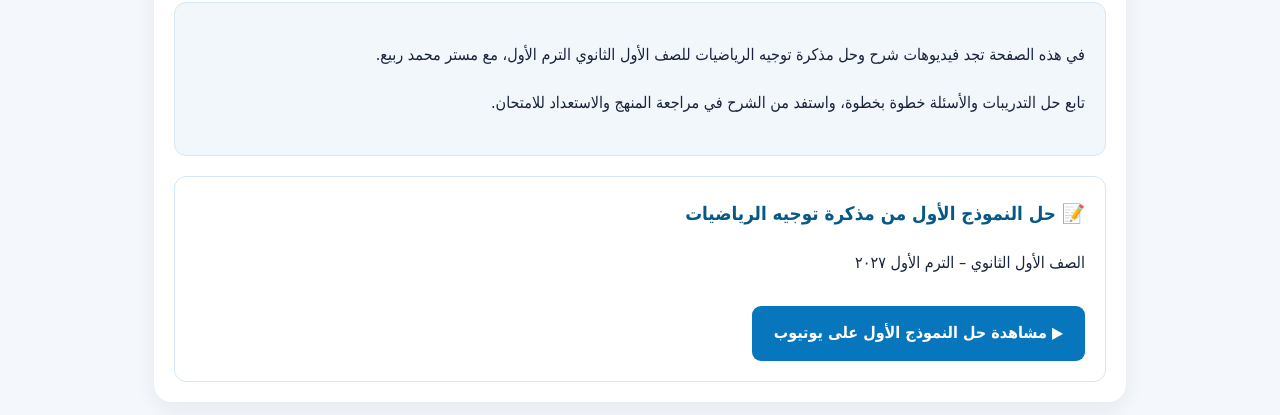
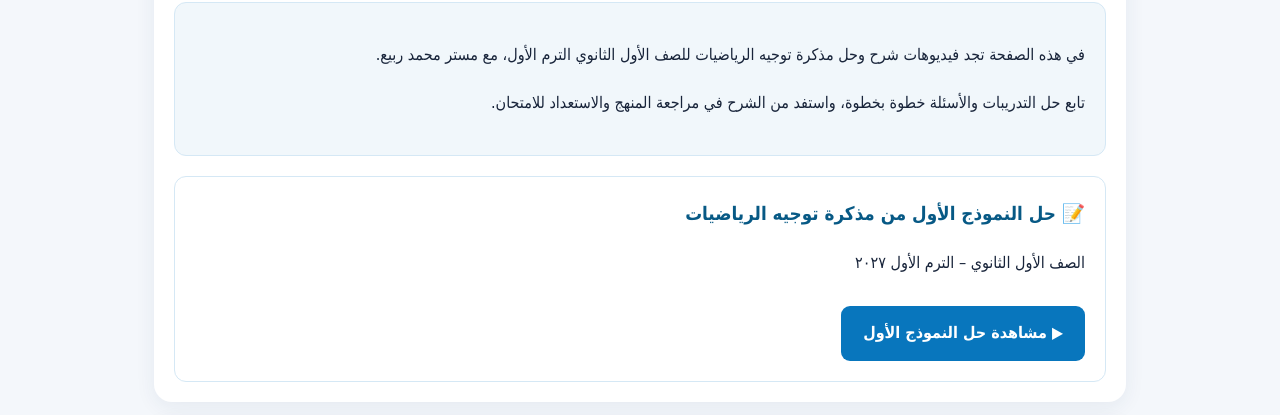
Before and after one commit to phnrabi-max/phnrabi-max.github.io, a plain HTML site: page grade1-secondary-memo.html in a window 1280 px wide. Shown: the part 460-875 px from the top of the page. Drawn offline with Linux system fonts and the light colour scheme.

Commit message:
Update grade1-secondary-memo.html

```diff
--- a/grade1-secondary-memo.html
+++ b/grade1-secondary-memo.html
@@ -125,7 +125,7 @@
         target="_blank"
         rel="noopener">
 
-        ▶ مشاهدة حل النموذج الأول على يوتيوب
+        ▶ مشاهدة حل النموذج الأول
 
       </a>
 
```
